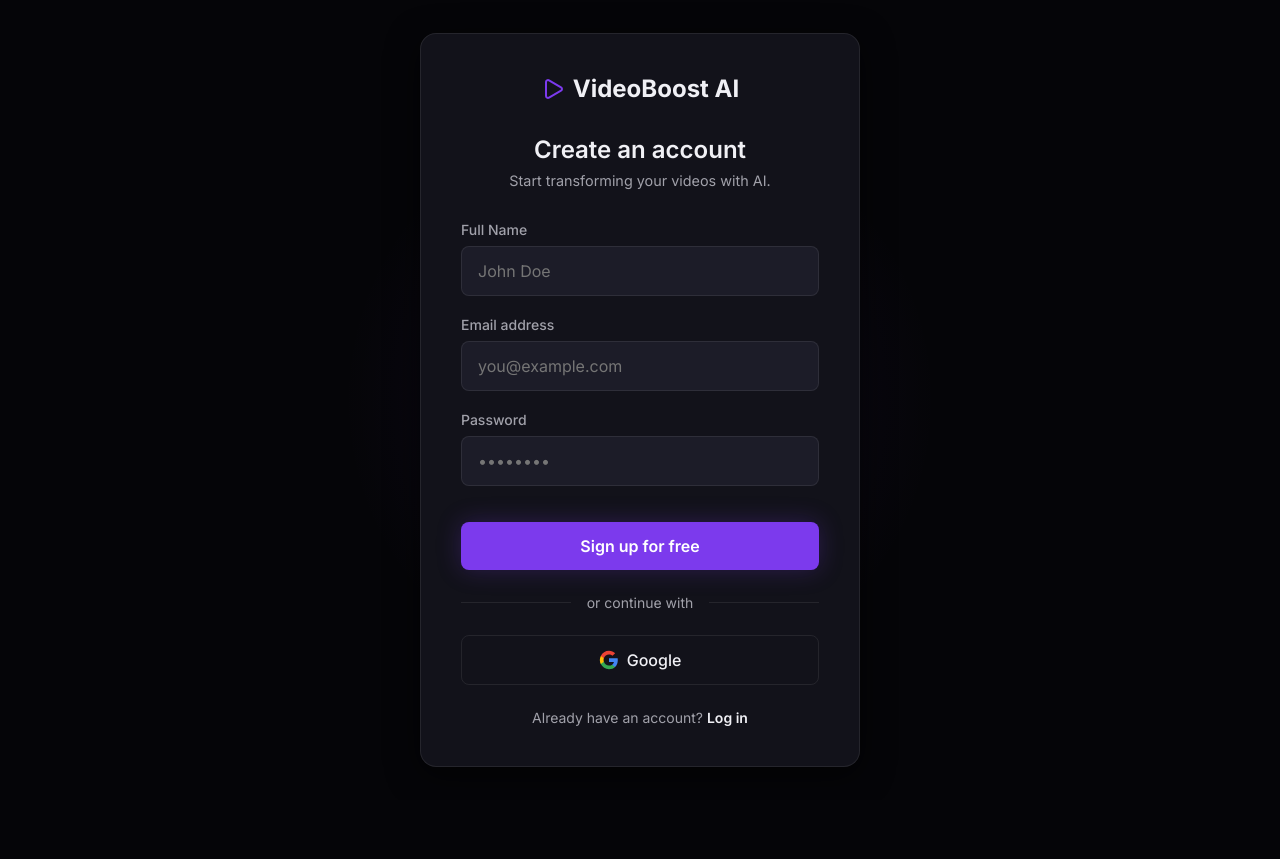
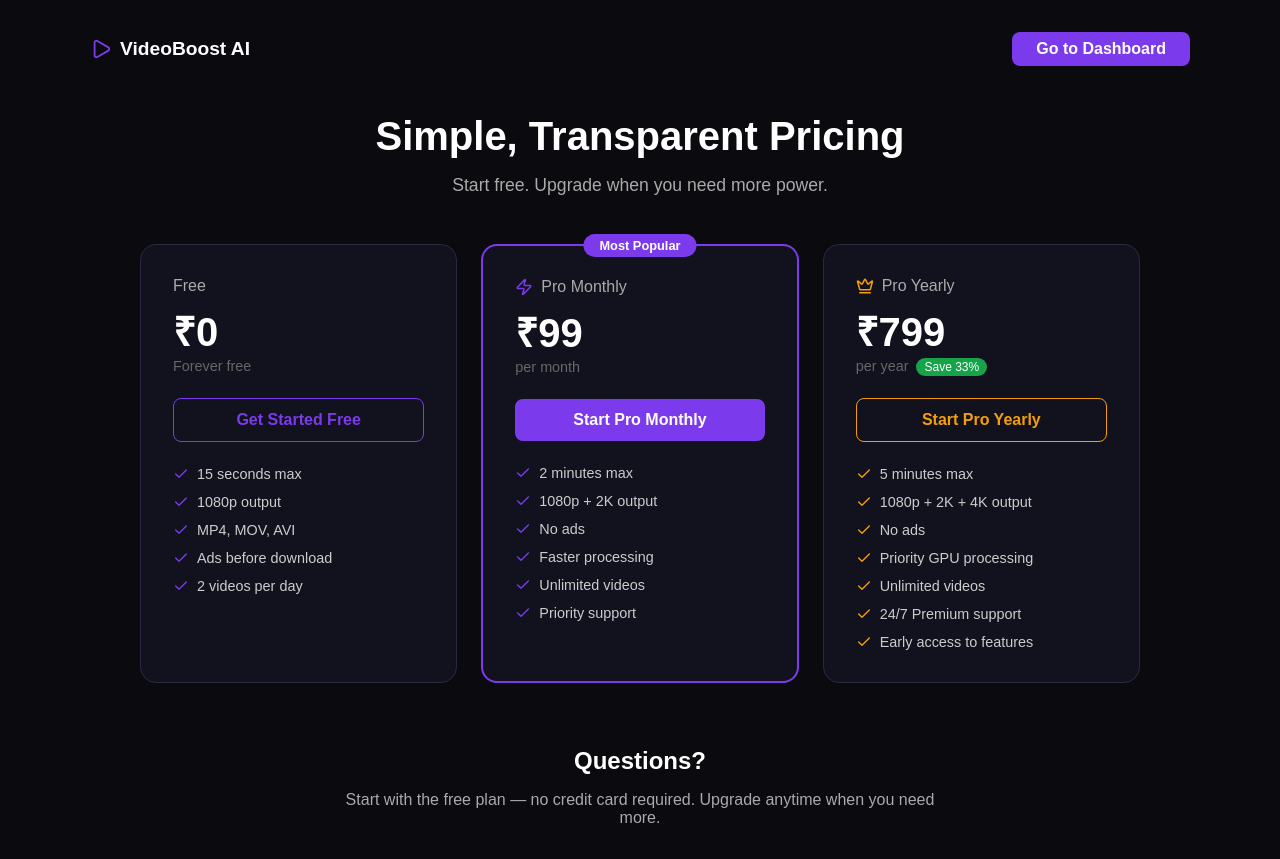
Before and after one commit to neenulokii2005/video-enhance-ai, a Next.js app in the folder videoboost/: page /register in a window 1280 px wide. Before the commit the page ends 800 px from the top, so only its background shows below. Built offline with nearby package versions, Linux system fonts and the light colour scheme.

Commit message:
pricing page updated

```diff
--- a/videoboost/src/app/register/page.tsx
+++ b/videoboost/src/app/register/page.tsx
@@ -1,102 +1,247 @@
 "use client";
 
-import { useState } from "react";
-import { useRouter } from "next/navigation";
-import { supabase } from "@/lib/supabase";
 import Link from "next/link";
-import { Play } from "lucide-react";
-import styles from "../login/page.module.css";
+import { Check, Zap, Crown, Play } from "lucide-react";
 
-export default function RegisterPage() {
-  const [email, setEmail] = useState("");
-  const [password, setPassword] = useState("");
-  const router = useRouter();
+export default function PricingPage() {
+  return (
+    <div style={{
+      minHeight: "100vh",
+      background: "#0a0a0f",
+      color: "white",
+      fontFamily: "sans-serif",
+      padding: "2rem 1rem"
+    }}>
 
-  const handleRegister = async (e: React.FormEvent) => {
-    e.preventDefault();
-    const { data, error } = await supabase.auth.signUp({
-      email,
-      password,
-    });
-    if (error) {
-      alert("Signup failed ❌: " + error.message);
-    } else {
-      alert("Account created ✅");
-      router.push("/login");
-    }
-  };
-
-  return (
-    <div className={styles.container}>
-      <div className={styles.glowBackground}></div>
-
-      <div className={styles.card}>
-        <Link href="/" className={styles.logo}>
-          <Play size={24} color="#7c3aed" />
+      {/* Navbar */}
+      <nav style={{
+        display: "flex",
+        justifyContent: "space-between",
+        alignItems: "center",
+        maxWidth: "1100px",
+        margin: "0 auto 3rem auto"
+      }}>
+        <Link href="/" style={{
+          display: "flex", alignItems: "center", gap: "0.5rem",
+          color: "white", textDecoration: "none", fontWeight: 700, fontSize: "1.2rem"
+        }}>
+          <Play size={22} color="#7c3aed" />
           VideoBoost AI
         </Link>
+        <Link href="/dashboard" style={{
+          padding: "0.5rem 1.5rem",
+          background: "#7c3aed",
+          color: "white",
+          borderRadius: "8px",
+          textDecoration: "none",
+          fontWeight: 600
+        }}>
+          Go to Dashboard
+        </Link>
+      </nav>
 
-        <h1 className={styles.title}>Create an account</h1>
-        <p className={styles.subtitle}>Start transforming your videos with AI.</p>
+      {/* Header */}
+      <div style={{ textAlign: "center", marginBottom: "3rem" }}>
+        <h1 style={{ fontSize: "2.5rem", fontWeight: 800, marginBottom: "1rem" }}>
+          Simple, Transparent Pricing
+        </h1>
+        <p style={{ color: "#aaa", fontSize: "1.1rem" }}>
+          Start free. Upgrade when you need more power.
+        </p>
+      </div>
 
-        <form onSubmit={handleRegister}>
-          <div className={styles.formGroup}>
-            <label className={styles.label}>Full Name</label>
-            <input
-              type="text"
-              className={styles.input}
-              placeholder="John Doe"
-              required
-            />
+      {/* Plans */}
+      <div style={{
+        display: "flex",
+        gap: "1.5rem",
+        maxWidth: "1000px",
+        margin: "0 auto",
+        flexWrap: "wrap",
+        justifyContent: "center"
+      }}>
+
+        {/* Free Plan */}
+        <div style={{
+          background: "#12121e",
+          border: "1px solid #2a2a3e",
+          borderRadius: "16px",
+          padding: "2rem",
+          width: "280px",
+          flex: "1 1 250px"
+        }}>
+          <div style={{ marginBottom: "1.5rem" }}>
+            <p style={{ color: "#aaa", marginBottom: "0.5rem" }}>Free</p>
+            <h2 style={{ fontSize: "2.5rem", fontWeight: 800 }}>₹0</h2>
+            <p style={{ color: "#666", fontSize: "0.9rem" }}>Forever free</p>
           </div>
 
-          <div className={styles.formGroup}>
-            <label className={styles.label}>Email address</label>
-            <input
-              type="email"
-              className={styles.input}
-              placeholder="you@example.com"
-              required
-              value={email}
-              onChange={(e) => setEmail(e.target.value)}
-            />
+          <Link href="/register" style={{
+            display: "block",
+            textAlign: "center",
+            padding: "0.75rem",
+            background: "transparent",
+            border: "1px solid #7c3aed",
+            color: "#7c3aed",
+            borderRadius: "8px",
+            textDecoration: "none",
+            fontWeight: 600,
+            marginBottom: "1.5rem"
+          }}>
+            Get Started Free
+          </Link>
+
+          <div style={{ display: "flex", flexDirection: "column", gap: "0.75rem" }}>
+            {[
+              "15 seconds max",
+              "1080p output",
+              "MP4, MOV, AVI",
+              "Ads before download",
+              "2 videos per day"
+            ].map((feature) => (
+              <div key={feature} style={{ display: "flex", alignItems: "center", gap: "0.5rem" }}>
+                <Check size={16} color="#7c3aed" />
+                <span style={{ color: "#ccc", fontSize: "0.9rem" }}>{feature}</span>
+              </div>
+            ))}
+          </div>
+        </div>
+
+        {/* Pro Monthly */}
+        <div style={{
+          background: "#12121e",
+          border: "2px solid #7c3aed",
+          borderRadius: "16px",
+          padding: "2rem",
+          width: "280px",
+          flex: "1 1 250px",
+          position: "relative"
+        }}>
+          <div style={{
+            position: "absolute",
+            top: "-12px",
+            left: "50%",
+            transform: "translateX(-50%)",
+            background: "#7c3aed",
+            color: "white",
+            padding: "0.25rem 1rem",
+            borderRadius: "20px",
+            fontSize: "0.8rem",
+            fontWeight: 600
+          }}>
+            Most Popular
           </div>
 
-          <div className={styles.formGroup}>
-            <label className={styles.label}>Password</label>
-            <input
-              type="password"
-              className={styles.input}
-              placeholder="••••••••"
-              required
-              value={password}
-              onChange={(e) => setPassword(e.target.value)}
-            />
+          <div style={{ marginBottom: "1.5rem" }}>
+            <div style={{ display: "flex", alignItems: "center", gap: "0.5rem", marginBottom: "0.5rem" }}>
+              <Zap size={18} color="#7c3aed" />
+              <p style={{ color: "#aaa" }}>Pro Monthly</p>
+            </div>
+            <h2 style={{ fontSize: "2.5rem", fontWeight: 800 }}>₹99</h2>
+            <p style={{ color: "#666", fontSize: "0.9rem" }}>per month</p>
           </div>
 
-          <button type="submit" className={styles.buttonPrimary} style={{ marginTop: "1rem" }}>
-            Sign up for free
-          </button>
-        </form>
+          <Link href="/register" style={{
+            display: "block",
+            textAlign: "center",
+            padding: "0.75rem",
+            background: "#7c3aed",
+            color: "white",
+            borderRadius: "8px",
+            textDecoration: "none",
+            fontWeight: 600,
+            marginBottom: "1.5rem"
+          }}>
+            Start Pro Monthly
+          </Link>
 
-        <div className={styles.divider}>or continue with</div>
+          <div style={{ display: "flex", flexDirection: "column", gap: "0.75rem" }}>
+            {[
+              "2 minutes max",
+              "1080p + 2K output",
+              "No ads",
+              "Faster processing",
+              "Unlimited videos",
+              "Priority support"
+            ].map((feature) => (
+              <div key={feature} style={{ display: "flex", alignItems: "center", gap: "0.5rem" }}>
+                <Check size={16} color="#7c3aed" />
+                <span style={{ color: "#ccc", fontSize: "0.9rem" }}>{feature}</span>
+              </div>
+            ))}
+          </div>
+        </div>
 
-        <button type="button" className={styles.buttonGoogle}>
-          <svg viewBox="0 0 24 24" width="20" height="20" xmlns="http://www.w3.org/2000/svg">
-            <path d="M22.56 12.25c0-.78-.07-1.53-.2-2.25H12v4.26h5.92c-.26 1.37-1.04 2.53-2.21 3.31v2.77h3.57c2.08-1.92 3.28-4.74 3.28-8.09z" fill="#4285F4"/>
-            <path d="M12 23c2.97 0 5.46-.98 7.28-2.66l-3.57-2.77c-.98.66-2.23 1.06-3.71 1.06-2.86 0-5.29-1.93-6.16-4.53H2.18v2.84C3.99 20.53 7.7 23 12 23z" fill="#34A853"/>
-            <path d="M5.84 14.09c-.22-.66-.35-1.36-.35-2.09s.13-1.43.35-2.09V7.07H2.18C1.43 8.55 1 10.22 1 12s.43 3.45 1.18 4.93l2.85-2.22.81-.62z" fill="#FBBC05"/>
-            <path d="M12 5.38c1.62 0 3.06.56 4.21 1.64l3.15-3.15C17.45 2.09 14.97 1 12 1 7.7 1 3.99 3.47 2.18 7.07l3.66 2.84c.87-2.6 3.3-4.53 6.16-4.53z" fill="#EA4335"/>
-            <path d="M1 1h22v22H1z" fill="none"/>
-          </svg>
-          Google
-        </button>
+        {/* Pro Yearly */}
+        <div style={{
+          background: "#12121e",
+          border: "1px solid #2a2a3e",
+          borderRadius: "16px",
+          padding: "2rem",
+          width: "280px",
+          flex: "1 1 250px"
+        }}>
+          <div style={{ marginBottom: "1.5rem" }}>
+            <div style={{ display: "flex", alignItems: "center", gap: "0.5rem", marginBottom: "0.5rem" }}>
+              <Crown size={18} color="#f59e0b" />
+              <p style={{ color: "#aaa" }}>Pro Yearly</p>
+            </div>
+            <h2 style={{ fontSize: "2.5rem", fontWeight: 800 }}>₹799</h2>
+            <p style={{ color: "#666", fontSize: "0.9rem" }}>per year
+              <span style={{
+                marginLeft: "0.5rem",
+                background: "#16a34a",
+                color: "white",
+                padding: "0.1rem 0.5rem",
+                borderRadius: "10px",
+                fontSize: "0.75rem"
+              }}>Save 33%</span>
+            </p>
+          </div>
 
-        <div className={styles.footer}>
-          Already have an account?{" "}
-          <Link href="/login" className={styles.footerLink}>Log in</Link>
+          <Link href="/register" style={{
+            display: "block",
+            textAlign: "center",
+            padding: "0.75rem",
+            background: "transparent",
+            border: "1px solid #f59e0b",
+            color: "#f59e0b",
+            borderRadius: "8px",
+            textDecoration: "none",
+            fontWeight: 600,
+            marginBottom: "1.5rem"
+          }}>
+            Start Pro Yearly
+          </Link>
+
+          <div style={{ display: "flex", flexDirection: "column", gap: "0.75rem" }}>
+            {[
+              "5 minutes max",
+              "1080p + 2K + 4K output",
+              "No ads",
+              "Priority GPU processing",
+              "Unlimited videos",
+              "24/7 Premium support",
+              "Early access to features"
+            ].map((feature) => (
+              <div key={feature} style={{ display: "flex", alignItems: "center", gap: "0.5rem" }}>
+                <Check size={16} color="#f59e0b" />
+                <span style={{ color: "#ccc", fontSize: "0.9rem" }}>{feature}</span>
+              </div>
+            ))}
+          </div>
         </div>
+
       </div>
+
+      {/* FAQ */}
+      <div style={{ maxWidth: "600px", margin: "4rem auto 0 auto", textAlign: "center" }}>
+        <h2 style={{ fontSize: "1.5rem", marginBottom: "1rem" }}>Questions?</h2>
+        <p style={{ color: "#aaa" }}>
+          Start with the free plan — no credit card required.
+          Upgrade anytime when you need more.
+        </p>
+      </div>
+
     </div>
   );
 }
```
